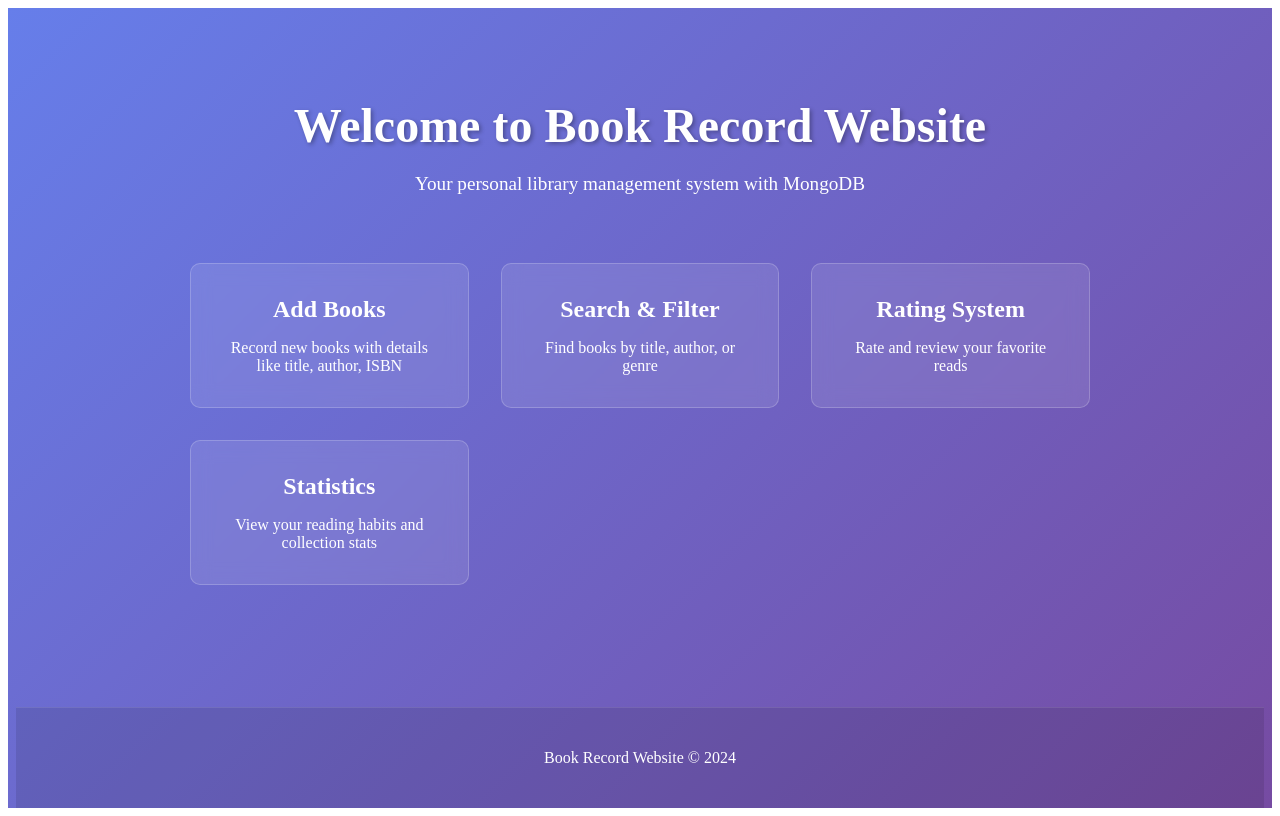
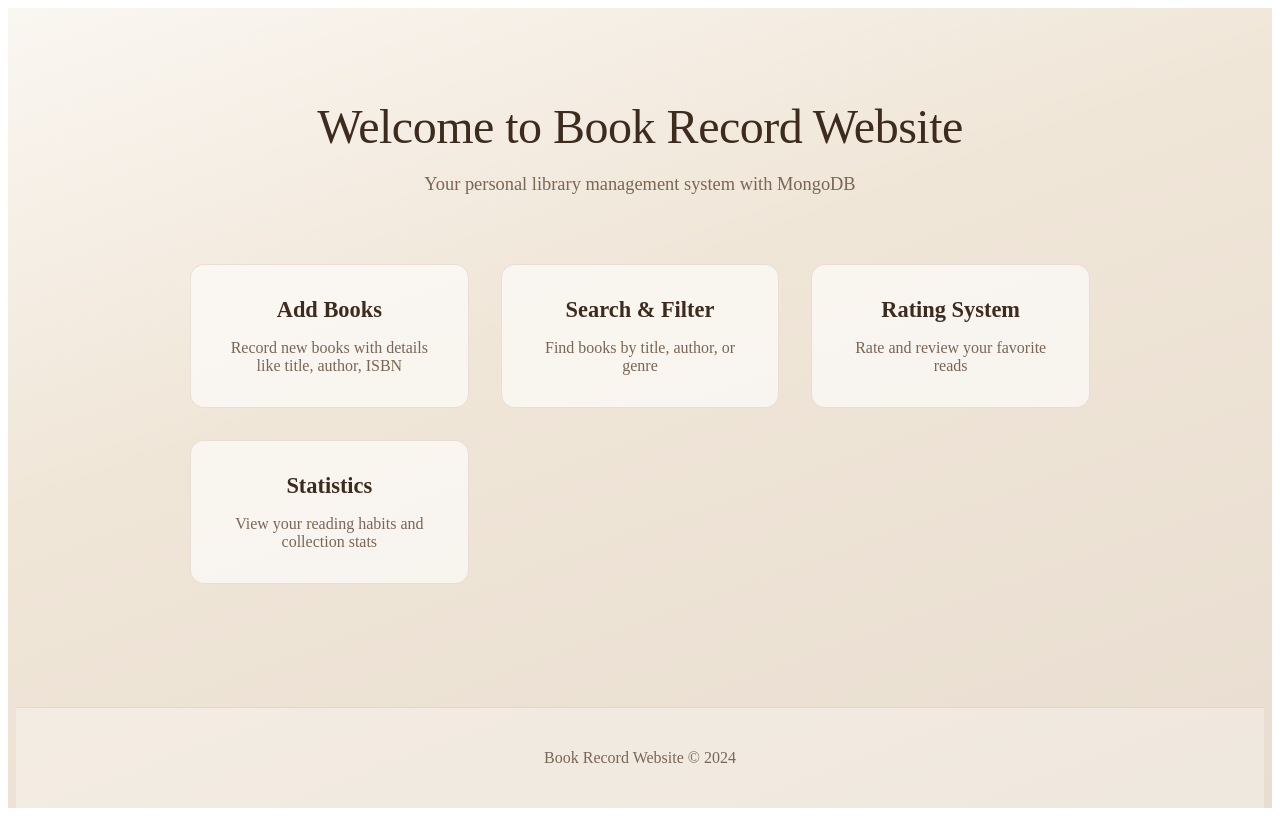
Before and after one commit to humblespace-tech/book-record-website, a Next.js app: page /pages in a window 1280 px wide. Built offline with nearby package versions, Linux system fonts and the light colour scheme.

Commit message:
Rebrand to humblespace with warm neutral palette

```diff
--- a/styles/styles/Home.module.css
+++ b/styles/styles/Home.module.css
@@ -5,7 +5,7 @@
         flex-direction: column;
         justify-content: flex-start;
         align-items: center;
-      background: linear-gradient(135deg, #667eea 0%, #764ba2 100%);
+        background: linear-gradient(160deg, #faf6f1 0%, #f0e6d8 40%, #e8ddd0 100%);
 }
 
 .main {
@@ -16,7 +16,7 @@
         justify-content: center;
         align-items: center;
         width: 100%;
-      color: white;
+        color: #3d2c1e;
 }
 
 .title {
@@ -24,14 +24,17 @@
         line-height: 1.15;
         font-size: 3rem;
         text-align: center;
-      text-shadow: 2px 2px 4px rgba(0,0,0,0.3);
+        color: #3d2c1e;
+        font-weight: 300;
+        letter-spacing: -0.5px;
 }
 
 .description {
         text-align: center;
         line-height: 1.6;
-      font-size: 1.2rem;
+        font-size: 1.15rem;
         margin: 1rem 0 2rem 0;
+        color: #7a6654;
 }
 
 .grid {
@@ -45,50 +48,52 @@
 
 .card {
         padding: 2rem;
-      background: rgba(255, 255, 255, 0.1);
-      border: 1px solid rgba(255, 255, 255, 0.2);
-      border-radius: 10px;
-      backdrop-filter: blur(10px);
+        background: rgba(255, 255, 255, 0.6);
+        border: 1px solid rgba(193, 170, 145, 0.3);
+        border-radius: 14px;
         transition: all 0.3s ease;
         text-align: center;
         cursor: default;
 }
 
 .card:hover {
-      background: rgba(255, 255, 255, 0.2);
-      border: 1px solid rgba(255, 255, 255, 0.4);
-      transform: translateY(-5px);
-      box-shadow: 0 10px 30px rgba(0, 0, 0, 0.3);
+        background: rgba(255, 255, 255, 0.85);
+        border: 1px solid rgba(193, 170, 145, 0.5);
+        transform: translateY(-4px);
+        box-shadow: 0 10px 30px rgba(61, 44, 30, 0.08);
 }
 
 .card h3 {
         margin: 0 0 1rem 0;
-      font-size: 1.5rem;
+        font-size: 1.4rem;
+        color: #3d2c1e;
+        font-weight: 600;
 }
 
 .card p {
         margin: 0;
         font-size: 1rem;
+        color: #7a6654;
 }
 
 .addBookBtn {
         margin-top: 2rem;
         padding: 1rem 2.5rem;
-      font-size: 1.2rem;
+        font-size: 1.15rem;
         font-weight: 600;
-      color: #667eea;
-      background: white;
+        color: #fff;
+        background: #a67c5b;
         border: none;
         border-radius: 50px;
         cursor: pointer;
         transition: all 0.3s ease;
-      box-shadow: 0 4px 15px rgba(0, 0, 0, 0.2);
+        box-shadow: 0 4px 15px rgba(166, 124, 91, 0.25);
 }
 
 .addBookBtn:hover {
         transform: translateY(-2px);
-      box-shadow: 0 6px 20px rgba(0, 0, 0, 0.3);
-      background: #f0f0f0;
+        box-shadow: 0 6px 20px rgba(166, 124, 91, 0.35);
+        background: #946b4a;
 }
 
 .collectionSection {
@@ -96,20 +101,21 @@
         max-width: 900px;
         margin-top: 4rem;
         padding-top: 3rem;
-      border-top: 1px solid rgba(255, 255, 255, 0.2);
+        border-top: 1px solid rgba(193, 170, 145, 0.3);
 }
 
 .collectionTitle {
         text-align: center;
         font-size: 2rem;
         margin-bottom: 2rem;
-      text-shadow: 2px 2px 4px rgba(0,0,0,0.3);
+        color: #3d2c1e;
+        font-weight: 300;
 }
 
 .loadingText {
         text-align: center;
         font-size: 1.1rem;
-      opacity: 0.8;
+        color: #7a6654;
 }
 
 .bookGrid {
@@ -120,35 +126,36 @@
 
 .bookCard {
         padding: 1.5rem;
-      background: rgba(255, 255, 255, 0.15);
-      border: 1px solid rgba(255, 255, 255, 0.25);
-      border-radius: 12px;
-      backdrop-filter: blur(10px);
+        background: rgba(255, 255, 255, 0.6);
+        border: 1px solid rgba(193, 170, 145, 0.3);
+        border-radius: 14px;
         transition: all 0.3s ease;
 }
 
 .bookCard:hover {
-      background: rgba(255, 255, 255, 0.25);
+        background: rgba(255, 255, 255, 0.85);
         transform: translateY(-3px);
-      box-shadow: 0 8px 25px rgba(0, 0, 0, 0.2);
+        box-shadow: 0 8px 25px rgba(61, 44, 30, 0.08);
 }
 
 .bookTitle {
         margin: 0 0 0.5rem 0;
         font-size: 1.25rem;
+        color: #3d2c1e;
 }
 
 .bookAuthor {
         margin: 0 0 0.75rem 0;
         font-size: 0.95rem;
-      opacity: 0.85;
+        color: #7a6654;
         font-style: italic;
 }
 
 .bookGenre {
         display: inline-block;
         padding: 0.25rem 0.75rem;
-      background: rgba(255, 255, 255, 0.2);
+        background: rgba(166, 124, 91, 0.15);
+        color: #7a6654;
         border-radius: 20px;
         font-size: 0.8rem;
         margin-bottom: 0.5rem;
@@ -157,23 +164,23 @@
 .bookRating {
         margin: 0.5rem 0;
         font-size: 1.1rem;
-      color: #ffd700;
+        color: #c49a6c;
 }
 
 .bookNotes {
         margin: 0.5rem 0 0 0;
         font-size: 0.9rem;
-      opacity: 0.8;
+        color: #8a7564;
         line-height: 1.4;
 }
 
 .footer {
         width: 100%;
         height: 100px;
-      border-top: 1px solid rgba(255, 255, 255, 0.1);
+        border-top: 1px solid rgba(193, 170, 145, 0.3);
         display: flex;
         justify-content: center;
         align-items: center;
-      color: white;
-      background: rgba(0, 0, 0, 0.1);
+        color: #7a6654;
+        background: rgba(255, 255, 255, 0.3);
 }
```
Lines whose indentation alone changed are shown as unchanged.
